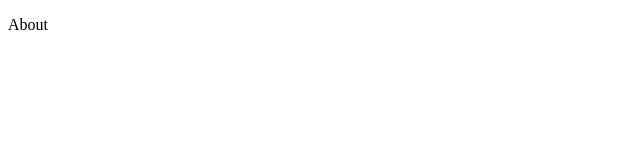
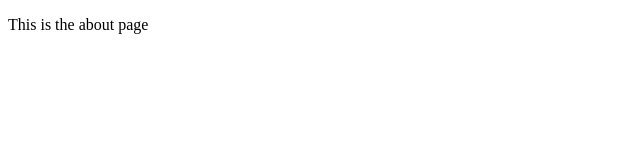
Before and after one commit to Arshad-khan147/practice, a plain HTML site: page assets/about.html in a window 1280 px wide. Shown: the whole page, without its empty margins (0-640 px from the left). Drawn offline with Linux system fonts and the light colour scheme.

Commit message:
change the p tag inside the about.html page

```diff
--- a/assets/about.html
+++ b/assets/about.html
@@ -6,6 +6,6 @@
     <title>This is the about page</title>
 </head>
 <body>
-    <p>About</p>
+    <p>This is the about page</p>
 </body>
 </html>
```
